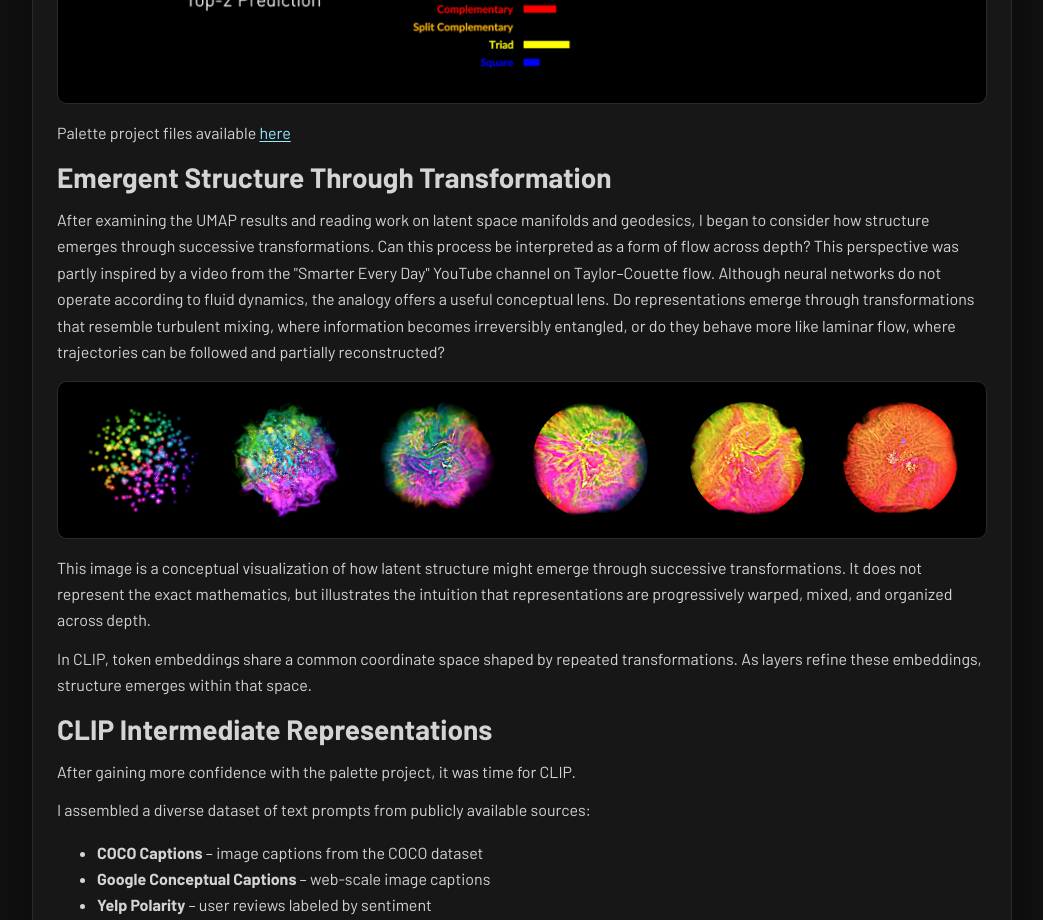
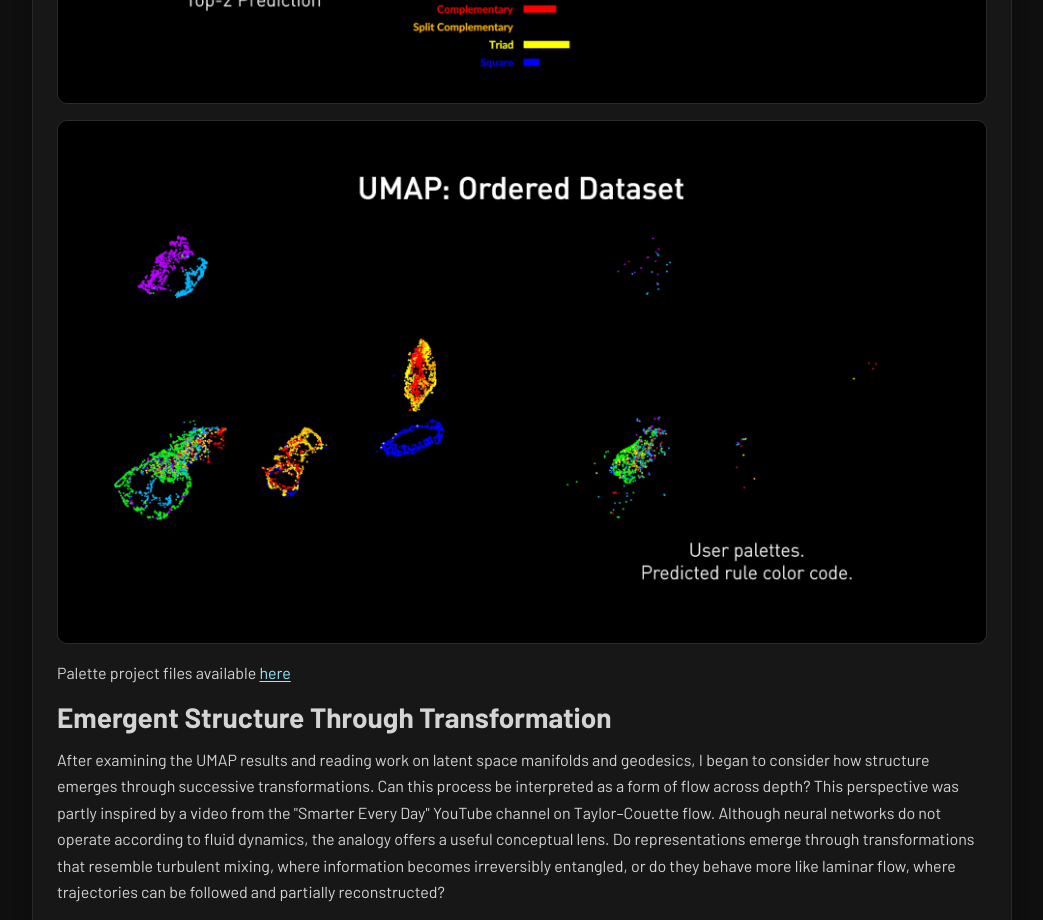
Before and after one commit to karlisstigis/latent-space-exploration, a plain HTML site: page index.html in a window 1280 px wide. Shown: the part 7840-8760 px from the top of the page, without its empty margins (118-1161 px from the left). Drawn offline with Linux system fonts and the light colour scheme.

Commit message:
Add inline image

```diff
--- a/index.html
+++ b/index.html
@@ -213,6 +213,13 @@
           loading="lazy"
         />
       </figure>
+      <figure class="inline-image">
+        <img
+          src="images/Latent_Expl_05718.jpg"
+          alt="Ordered dataset UMAP highlighting generated and designer-created palettes"
+          loading="lazy"
+        />
+      </figure>
       <p>
           Palette project files available
           <a
```
